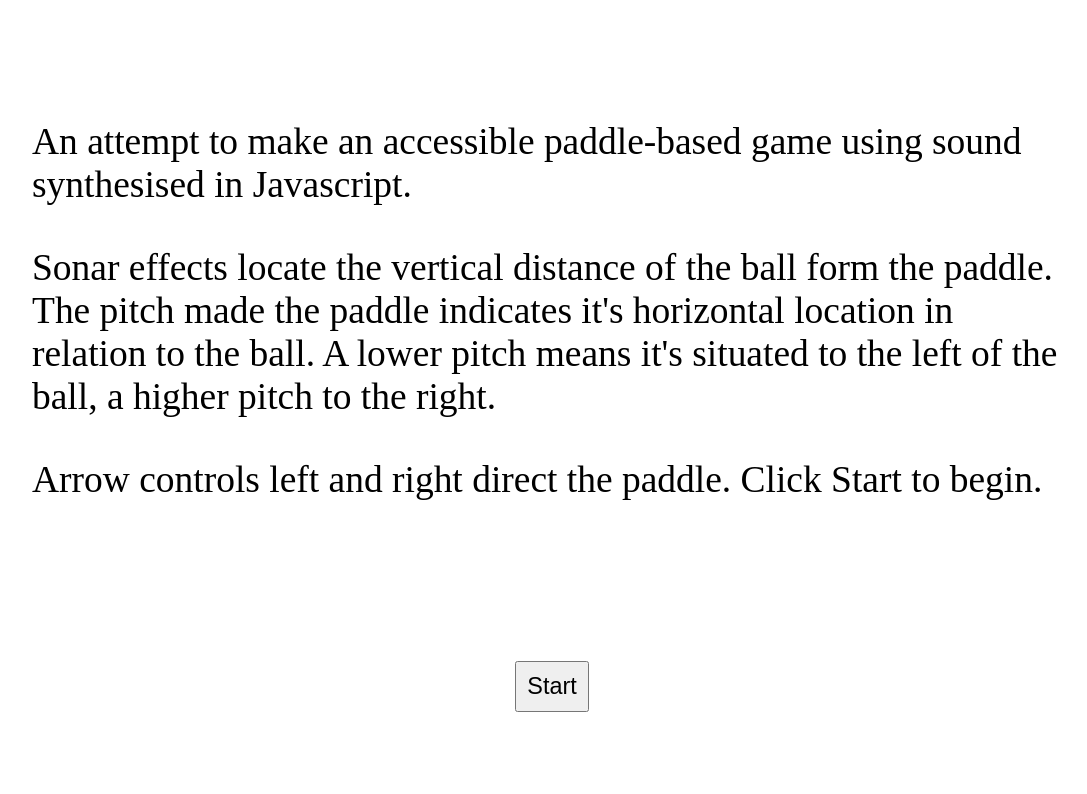
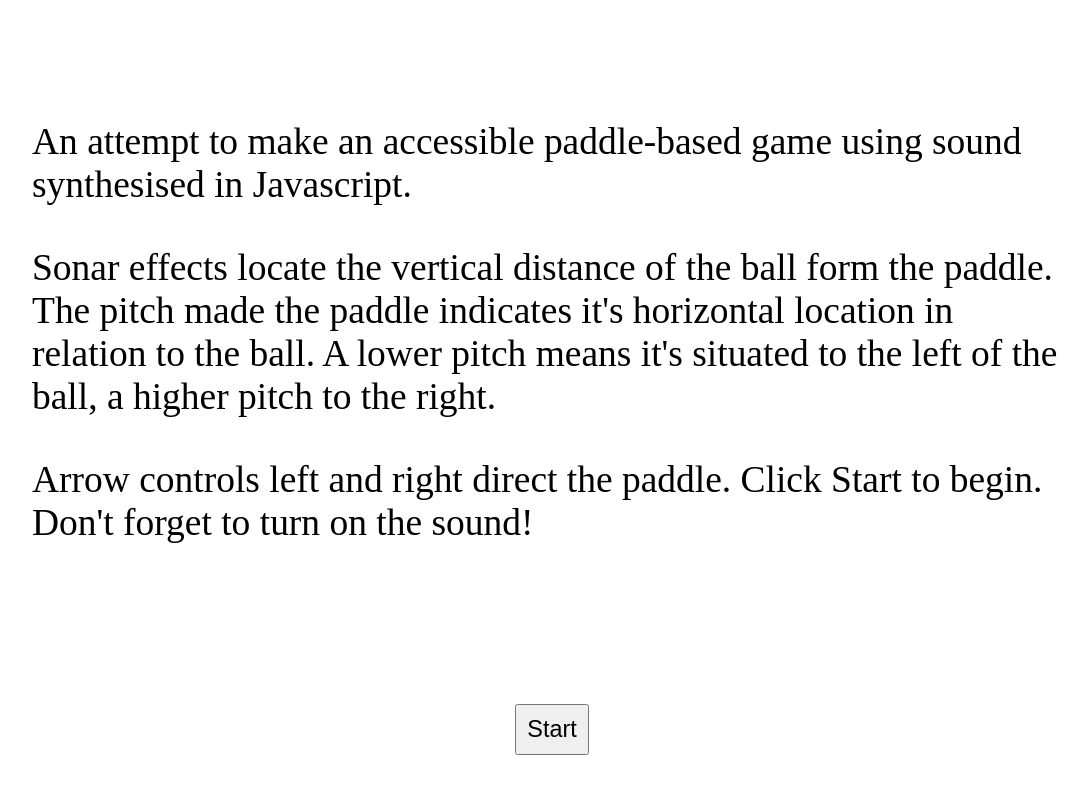
Before and after one commit to chriscotimms/game3, a plain HTML site: page index.html in a window 1280 px wide. Shown: the whole page, without its empty margins (88-1175 px from the left). Drawn offline with Linux system fonts and the light colour scheme.

```diff
--- a/index.html
+++ b/index.html
@@ -10,7 +10,7 @@
   <div id="description">
   <p class="introText">An attempt to make an accessible paddle-based game using sound synthesised in Javascript.</p>
   <p class="introText">Sonar effects locate the vertical distance of the ball form the paddle. The pitch made the paddle indicates it's horizontal location in relation to the ball. A lower pitch means it's situated to the left of the ball, a higher pitch to the right.</p>
-  <p class="introText">Arrow controls left and right direct the paddle. Click Start to begin.</p>
+  <p class="introText">Arrow controls left and right direct the paddle. Click Start to begin. Don't forget to turn on the sound!</p>
   </div>
   <canvas id="myCanvas" width="480" height="620"></canvas>
   </div>
```
